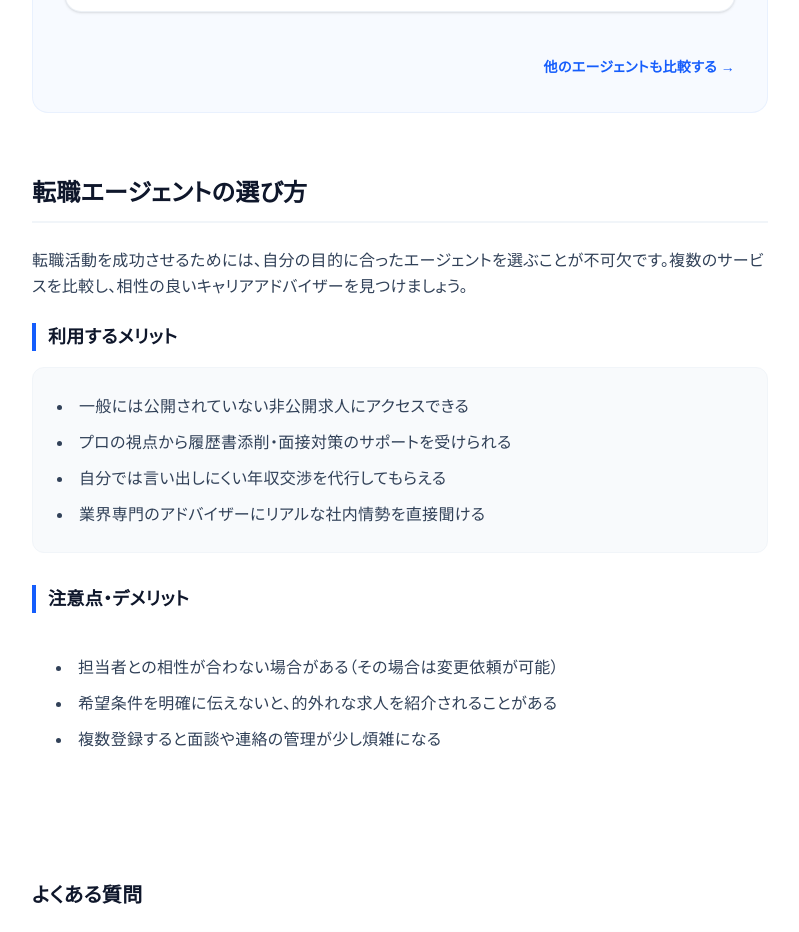
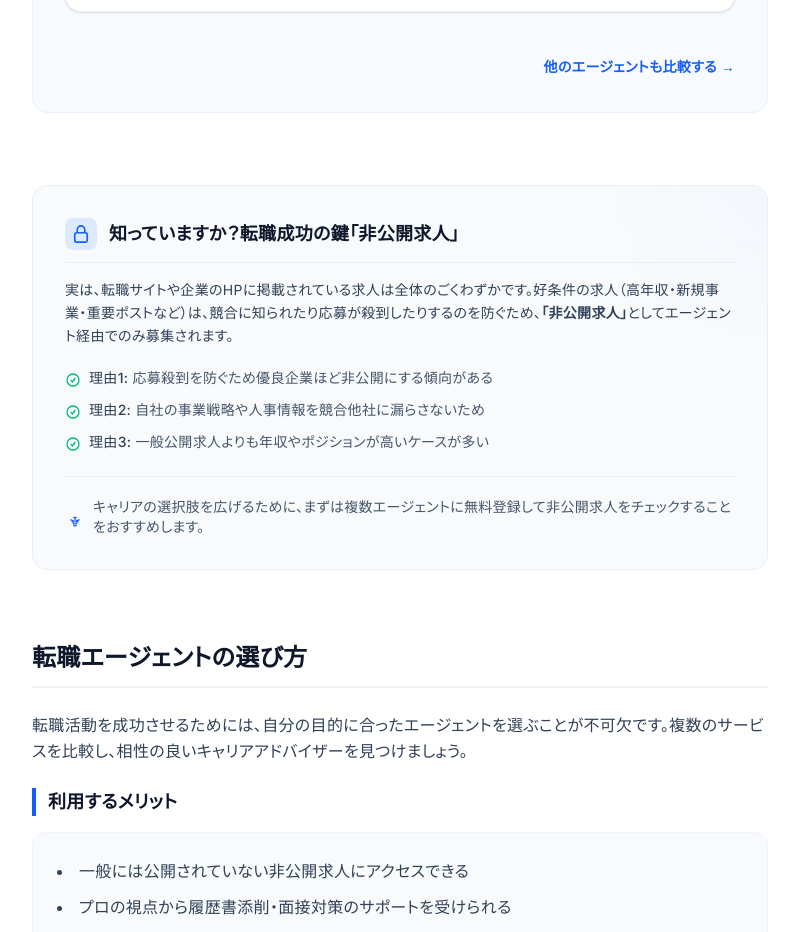
Before and after one commit to SocialBoost1201/cri-seo-media-project, a Next.js app: page /it/agent in a window 1280 px wide. Shown: the part 2200-3132 px from the top of the page, without its empty margins (240-1039 px from the left). Built offline with nearby package versions, Linux system fonts and the light colour scheme.

Commit message:
feat: implement Phase 9 - remove demo section and add secret job tips for conversion

```diff
--- a/src/app/agent/comparison/ComparisonPageContent.tsx
+++ b/src/app/agent/comparison/ComparisonPageContent.tsx
@@ -7,6 +7,7 @@ import { comparisonFaqs } from "@/data/faqs";
 import Breadcrumb from "@/components/layout/Breadcrumb";
 import RankingCard from "@/components/ui/RankingCard";
 import FAQAccordion from "@/components/ui/FAQAccordion";
+import SecretJobTips from "@/components/ui/SecretJobTips";
 import CTACard from "@/components/ui/CTACard";
 
 const fadeIn = {
@@ -145,6 +146,12 @@ export default function ComparisonPageContent() {
       {/* Rankings */}
       <section className="relative py-24 sm:py-32 bg-slate-50">
         <motion.div {...fadeIn} className="relative max-w-[1200px] mx-auto px-5 sm:px-8">
+
+          {/* 非公開求人TIPS */}
+          <div className="max-w-[800px] mx-auto mb-16">
+            <SecretJobTips />
+          </div>
+
           <h2 className="text-3xl font-extrabold text-slate-900 tracking-tight mb-8">おすすめ転職エージェントランキング</h2>
           <div className="flex flex-col gap-6">
             {sortedAgents.map((agent, i) => (
--- a/src/app/ai-career-diagnosis/page.tsx
+++ b/src/app/ai-career-diagnosis/page.tsx
@@ -275,13 +275,15 @@ export default function DiagnosisPage() {
               {/* CTAs */}
               <div className="flex flex-col sm:flex-row gap-4 mb-14">
                 <motion.div whileHover={{ scale: 1.02 }} whileTap={{ scale: 0.98 }} className="flex-1">
-                  <Link href={result.categoryHref} className="flex items-center justify-center gap-2 w-full px-7 py-3.5 text-sm font-semibold text-white bg-blue-600 rounded shadow hover:bg-blue-700 transition-all">
-                    {result.ctaText} <span>→</span>
+                  <Link href={result.categoryHref} className="flex flex-col items-center justify-center gap-1 w-full px-7 py-3 text-white bg-blue-600 rounded shadow hover:bg-blue-700 transition-all">
+                    <span className="text-sm font-semibold flex items-center gap-2">{result.ctaText} <span>→</span></span>
+                    <span className="text-[10px] text-blue-100 opacity-90">非公開求人をチェックする</span>
                   </Link>
                 </motion.div>
                 <motion.div whileHover={{ scale: 1.02 }} whileTap={{ scale: 0.98 }} className="flex-1">
-                  <Link href="/agent/comparison" className="flex items-center justify-center gap-2 w-full px-7 py-3.5 text-sm font-semibold text-blue-600 border border-gray-300 bg-white rounded hover:bg-gray-50 hover:border-gray-400 transition-all">
-                    全エージェント比較を見る
+                  <Link href="/agent/comparison" className="flex flex-col items-center justify-center gap-1 w-full px-7 py-3 text-blue-600 border border-gray-300 bg-white rounded hover:bg-gray-50 hover:border-gray-400 transition-all">
+                    <span className="text-sm font-semibold">全エージェント比較を見る</span>
+                    <span className="text-[10px] text-slate-500">条件に合う求人を探す</span>
                   </Link>
                 </motion.div>
               </div>
--- a/src/app/page.tsx
+++ b/src/app/page.tsx
@@ -197,54 +197,7 @@ export default function HomePage() {
         </motion.div>
       </section>
 
-      {/* 7. Webistとの接続フロー */}
-      <section className="py-16 sm:py-24 bg-white border-y border-slate-100">
-         <motion.div {...fadeIn} className="max-w-[1000px] mx-auto px-5 sm:px-8">
-          <div className="text-center mb-12">
-            <h2 className="text-2xl font-bold text-slate-900 mb-2">本メディアの役割と送客フロー</h2>
-            <p className="text-sm text-slate-500">C&R社（Webist）との接続・シナジー</p>
-          </div>
 
-          <div className="flex flex-col md:flex-row items-stretch justify-center gap-4 text-center">
-             <div className="flex-1 bg-slate-50 border border-slate-200 rounded-xl p-6 flex flex-col items-center justify-center relative">
-               <svg xmlns="http://www.w3.org/2000/svg" fill="none" viewBox="0 0 24 24" strokeWidth={1.5} stroke="currentColor" className="w-8 h-8 mb-3 text-slate-500">
-                 <path strokeLinecap="round" strokeLinejoin="round" d="m21 21-5.197-5.197m0 0A7.5 7.5 0 1 0 5.196 5.196a7.5 7.5 0 0 0 10.607 10.607Z" />
-               </svg>
-               <div className="font-bold text-slate-800">自然検索流入</div>
-               <div className="text-xs text-slate-500 mt-1">SEO・指名検索</div>
-               <div className="hidden md:block absolute right-0 top-1/2 -translate-y-1/2 translate-x-1/2 z-10 w-8 h-8 bg-white border border-slate-200 rounded-full flex items-center justify-center text-slate-400">→</div>
-               <div className="md:hidden absolute bottom-0 left-1/2 -translate-x-1/2 translate-y-1/2 z-10 w-8 h-8 bg-white border border-slate-200 rounded-full flex items-center justify-center text-slate-400 rotate-90">→</div>
-             </div>
-
-             <div className="flex-[1.5] bg-blue-50 border border-blue-200 rounded-xl p-6 flex flex-col items-center justify-center relative shadow-sm">
-               <svg xmlns="http://www.w3.org/2000/svg" fill="none" viewBox="0 0 24 24" strokeWidth={1.5} stroke="currentColor" className="w-9 h-9 mb-3 text-blue-600">
-                 <path strokeLinecap="round" strokeLinejoin="round" d="M19.5 14.25v-2.625a3.375 3.375 0 0 0-3.375-3.375h-1.5A1.125 1.125 0 0 1 13.5 7.125v-1.5a3.375 3.375 0 0 0-3.375-3.375H8.25m3.75 9v6m3-3H9m1.5-12H5.625c-.621 0-1.125.504-1.125 1.125v17.25c0 .621.504 1.125 1.125 1.125h12.75c.621 0 1.125-.504 1.125-1.125V11.25a9 9 0 0 0-9-9Z" />
-               </svg>
-               <div className="font-bold text-blue-900 mb-1">本比較メディア</div>
-               <div className="text-xs text-blue-700 font-medium">SEO記事 ＆ 比較・ランキング</div>
-               <div className="hidden md:block absolute right-0 top-1/2 -translate-y-1/2 translate-x-1/2 z-10 w-8 h-8 bg-white border border-slate-200 rounded-full flex items-center justify-center text-slate-400">→</div>
-               <div className="md:hidden absolute bottom-0 left-1/2 -translate-x-1/2 translate-y-1/2 z-10 w-8 h-8 bg-white border border-slate-200 rounded-full flex items-center justify-center text-slate-400 rotate-90">→</div>
-             </div>
-
-             <div className="flex-1 flex flex-col gap-3">
-               <div className="bg-indigo-50 border border-indigo-200 rounded-xl p-4 flex flex-col items-center justify-center h-full">
-                 <svg xmlns="http://www.w3.org/2000/svg" fill="none" viewBox="0 0 24 24" strokeWidth={1.5} stroke="currentColor" className="w-7 h-7 mb-2 text-indigo-500">
-                   <path strokeLinecap="round" strokeLinejoin="round" d="M2.25 21h19.5m-18-18v18m10.5-18v18m6-13.5V21M6.75 6.75h.75m-.75 3h.75m-.75 3h.75m3-6h.75m-.75 3h.75m-.75 3h.75M6.75 21v-3.375c0-.621.504-1.125 1.125-1.125h2.25c.621 0 1.125.504 1.125 1.125V21M3 3h12m-.75 4.5H21m-3.75 3.75h.008v.008h-.008v-.008Zm0 3h.008v.008h-.008v-.008Zm0 3h.008v.008h-.008v-.008Z" />
-                 </svg>
-                 <div className="font-bold text-indigo-900 text-sm">自社送客</div>
-                 <div className="text-[10px] text-indigo-700 mt-1">Webist・C&R社連携</div>
-               </div>
-               <div className="bg-green-50 border border-green-200 rounded-xl p-4 flex flex-col items-center justify-center h-full">
-                 <svg xmlns="http://www.w3.org/2000/svg" fill="none" viewBox="0 0 24 24" strokeWidth={1.5} stroke="currentColor" className="w-7 h-7 mb-2 text-green-600">
-                   <path strokeLinecap="round" strokeLinejoin="round" d="M12 6v12m-3-2.818.879.659c1.171.879 3.07.879 4.242 0 1.172-.879 1.172-2.303 0-3.182C13.536 12.219 12.768 12 12 12c-.725 0-1.45-.22-2.003-.659-1.106-.879-1.106-2.303 0-3.182s2.9-.879 4.006 0l.415.33M21 12a9 9 0 1 1-18 0 9 9 0 0 1 18 0Z" />
-                 </svg>
-                 <div className="font-bold text-green-900 text-sm">アフィリエイト</div>
-                 <div className="text-[10px] text-green-700 mt-1">他社紹介マネタイズ</div>
-               </div>
-             </div>
-          </div>
-        </motion.div>
-      </section>
 
       {/* 8. AI Diagnosis Section (Future Expansion) */}
       <section className="py-24 bg-slate-50">
--- a/src/components/templates/ArticlePageContent.tsx
+++ b/src/components/templates/ArticlePageContent.tsx
@@ -8,6 +8,7 @@ import type { Agent } from "@/data/agents";
 import type { FAQItem } from "@/data/faqs";
 import Breadcrumb from "@/components/layout/Breadcrumb";
 import RankingCard from "@/components/ui/RankingCard";
+import SecretJobTips from "@/components/ui/SecretJobTips";
 import FAQAccordion from "@/components/ui/FAQAccordion";
 import CTACard from "@/components/ui/CTACard";
 
@@ -139,6 +140,13 @@ export default function ArticlePageContent({ article, agents, faqs, relatedArtic
         </motion.div>
       </section>
 
+      {/* 非公開求人TIPS（1回目インサート） */}
+      <section className="py-2">
+        <div className="max-w-[800px] mx-auto px-5 sm:px-8">
+          <SecretJobTips />
+        </div>
+      </section>
+
       {/* Detail (記事本文相当) */}
       <section className="py-8">
         <motion.div {...fadeIn} className="max-w-[800px] mx-auto px-5 sm:px-8">
--- /dev/null
+++ b/src/components/ui/SecretJobTips.tsx
@@ -0,0 +1,54 @@
+"use client";
+
+import React from 'react';
+import { motion } from 'framer-motion';
+
+export default function SecretJobTips() {
+  return (
+    <motion.div
+      initial={{ opacity: 0, y: 10 }}
+      whileInView={{ opacity: 1, y: 0 }}
+      viewport={{ once: true, margin: "-50px" }}
+      className="bg-slate-50 border border-slate-200/60 rounded-2xl p-6 sm:p-8 my-8 relative overflow-hidden"
+    >
+      <div className="absolute top-0 right-0 w-32 h-32 bg-blue-500/5 rounded-full blur-3xl -translate-y-1/2 translate-x-1/2 pointer-events-none" />
+
+      <div className="flex items-center gap-3 mb-4 border-b border-slate-200/60 pb-3">
+        <span className="w-8 h-8 rounded-lg flex items-center justify-center bg-blue-100 text-blue-600">
+          <svg xmlns="http://www.w3.org/2000/svg" fill="none" viewBox="0 0 24 24" strokeWidth={2} stroke="currentColor" className="w-5 h-5">
+            <path strokeLinecap="round" strokeLinejoin="round" d="M16.5 10.5V6.75a4.5 4.5 0 1 0-9 0v3.75m-.75 11.25h10.5a2.25 2.25 0 0 0 2.25-2.25v-6.75a2.25 2.25 0 0 0-2.25-2.25H6.75a2.25 2.25 0 0 0-2.25 2.25v6.75a2.25 2.25 0 0 0 2.25 2.25Z" />
+          </svg>
+        </span>
+        <h3 className="font-bold text-slate-900 text-lg">知っていますか？転職成功の鍵「非公開求人」</h3>
+      </div>
+
+      <p className="text-sm text-slate-700 leading-relaxed mb-5">
+        実は、転職サイトや企業のHPに掲載されている求人は全体のごくわずかです。好条件の求人（高年収・新規事業・重要ポストなど）は、競合に知られたり応募が殺到したりするのを防ぐため、<strong>「非公開求人」</strong>としてエージェント経由でのみ募集されます。
+      </p>
+
+      <div className="space-y-3 mt-4">
+        {[
+          "応募殺到を防ぐため優良企業ほど非公開にする傾向がある",
+          "自社の事業戦略や人事情報を競合他社に漏らさないため",
+          "一般公開求人よりも年収やポジションが高いケースが多い"
+        ].map((reason, i) => (
+          <div key={i} className="flex items-start gap-2">
+            <svg xmlns="http://www.w3.org/2000/svg" fill="none" viewBox="0 0 24 24" strokeWidth={2} stroke="currentColor" className="w-4 h-4 text-emerald-500 mt-1 shrink-0">
+              <path strokeLinecap="round" strokeLinejoin="round" d="M9 12.75 11.25 15 15 9.75M21 12a9 9 0 1 1-18 0 9 9 0 0 1 18 0Z" />
+            </svg>
+            <span className="text-sm text-slate-700 font-medium">理由{i+1}: <span className="text-slate-600 font-normal">{reason}</span></span>
+          </div>
+        ))}
+      </div>
+
+      <div className="mt-6 pt-5 border-t border-slate-200/60">
+        <p className="text-sm text-slate-600 font-medium flex items-center gap-2">
+          <svg xmlns="http://www.w3.org/2000/svg" fill="none" viewBox="0 0 24 24" strokeWidth={1.5} stroke="currentColor" className="w-5 h-5 text-blue-600 shrink-0">
+            <path strokeLinecap="round" strokeLinejoin="round" d="M12 18v-5.25m0 0a6.01 6.01 0 0 0 1.5-.189m-1.5.189a6.01 6.01 0 0 1-1.5-.189m3.75 7.478a12.06 12.06 0 0 1-4.5 0m3.75 2.383a14.406 14.406 0 0 1-3 0M14.25 18v-.192c0-.983.658-1.829 1.58-1.936a4.5 4.5 0 0 0 1.31-.433m-1.58 2.369a2.25 2.25 0 0 0-1.58.433v-2.369M9.75 18v-.192c0-.983-.658-1.829-1.58-1.936a4.5 4.5 0 0 1-1.31-.433m1.58 2.369a2.25 2.25 0 0 1 1.58.433v-1.58" />
+          </svg>
+          キャリアの選択肢を広げるために、まずは複数エージェントに無料登録して非公開求人をチェックすることをおすすめします。
+        </p>
+      </div>
+    </motion.div>
+  );
+}
```
